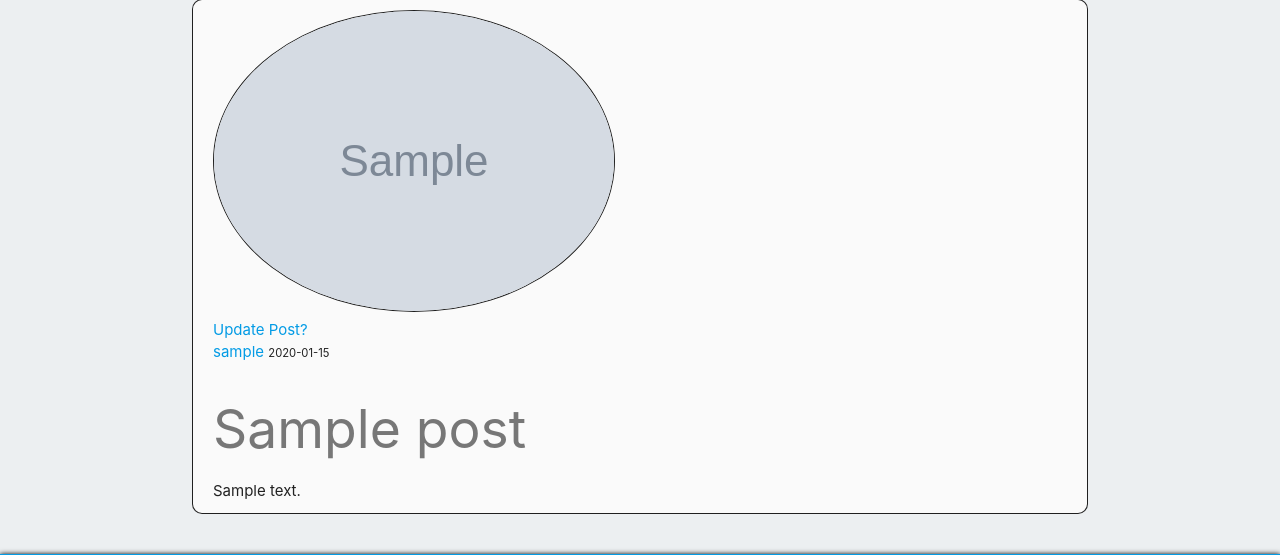
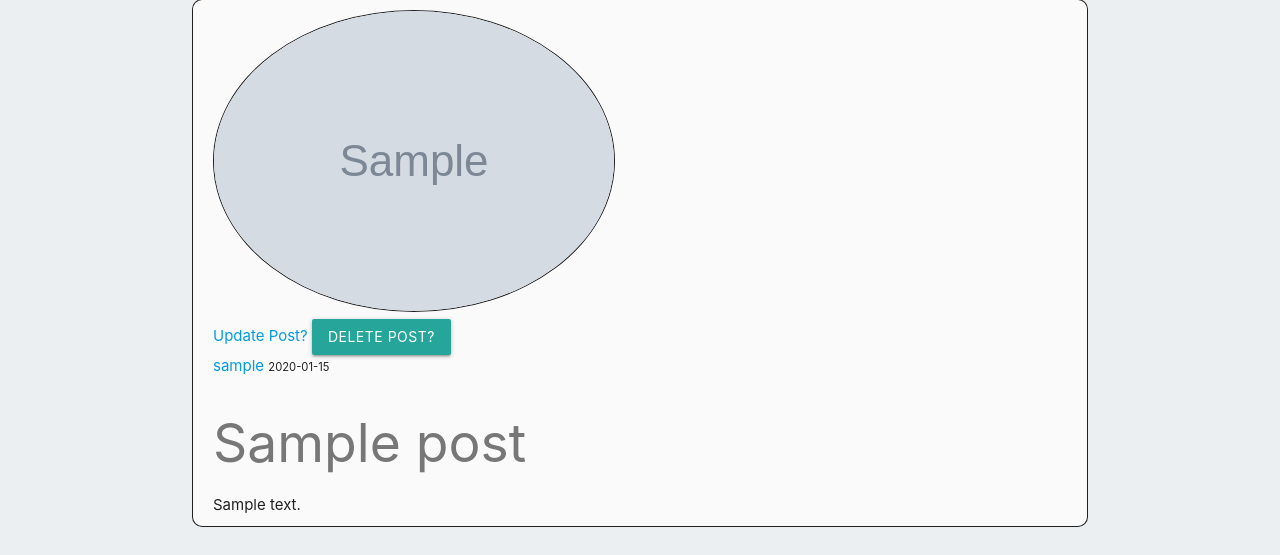
Before and after one commit to KDugg84/CI-Flask-Messenger-MS3-GP, a Flask app: page /posts/1 in a window 1280 px wide. Shown: the part 85-640 px from the top of the page. Run offline with Flask 2, Linux system fonts and the light colour scheme; a user stored in the database is signed in; tables that the repository leaves empty hold one stand-in row (values such as "Sample post"); grey boxes marked "Sample" are stand-in pictures.

Commit message:
Add modal to warn user about post deletion

```diff
--- a/flaskmessenger/templates/posts.html
+++ b/flaskmessenger/templates/posts.html
@@ -7,6 +7,9 @@
             {% if post.author == current_user %}
             <div>
                 <a class="btn-update" href="{{ url_for('edit_posts', post_id=post.id) }}">Update Post?</a>
+
+                <!-- Modal Trigger -->
+                <button data-target="deletepost" class="btn modal-trigger btn-delete">Delete Post?</button>
             </div>
             {% endif %}
             <a href="#">{{ post.author.username }}</a>
@@ -16,4 +19,16 @@
         <p class="message-content">{{ post.content }}</p>
     </div>
 </article>
+
+<!-- Modal Structure -->
+<div id="deletepost" class="modal">
+    <div class="modal-content">
+      <h4>Delete Post?</h4>
+      <p>Are you sure you want to delete this post?</p>
+    </div>
+    <div class="modal-footer">
+        <form action="{{ url_for('delete_posts', post_id=post.id) }}" method="POST">
+            <input type="submit" class="btn-delete" value="Delete Post?">
+        </form>
+  </div>
 {% endblock content %}
```
